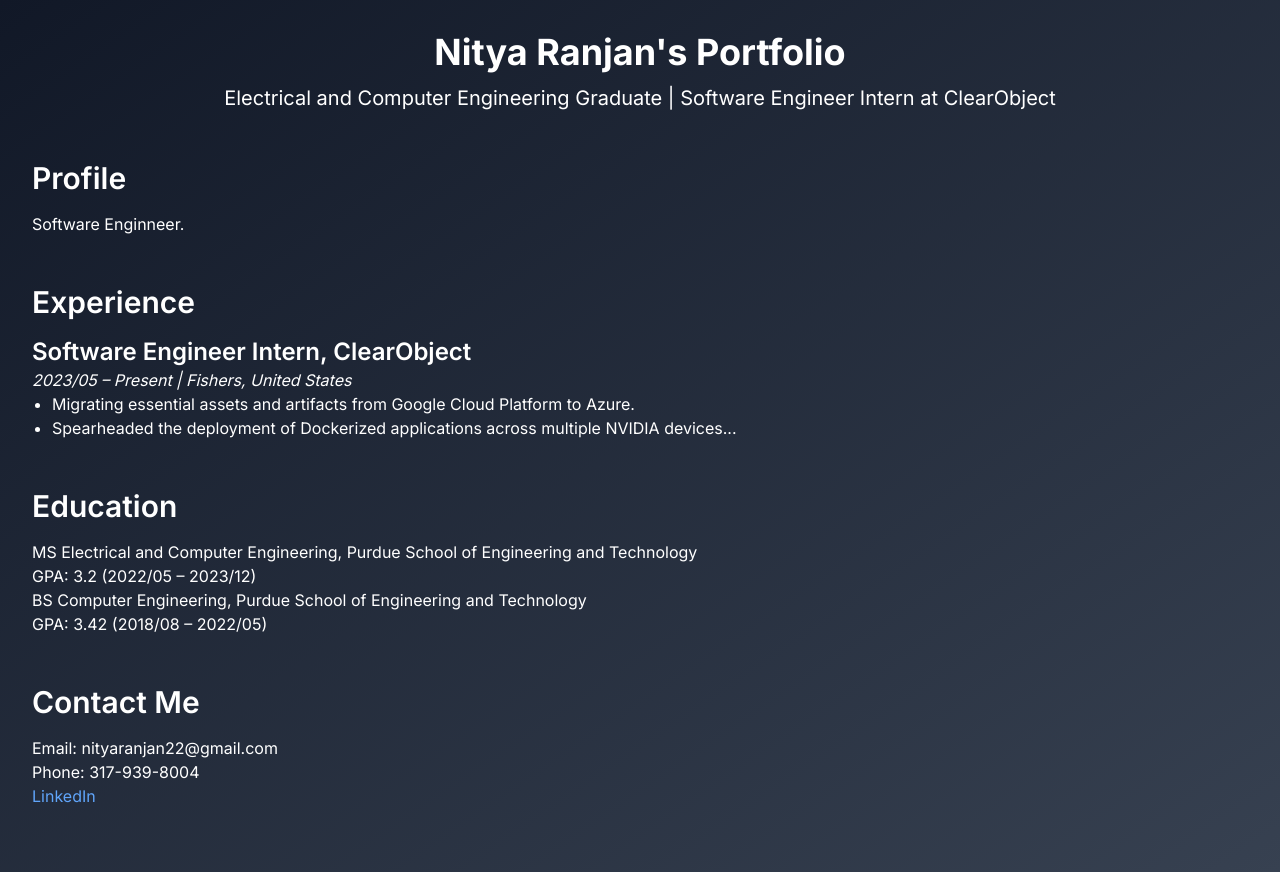
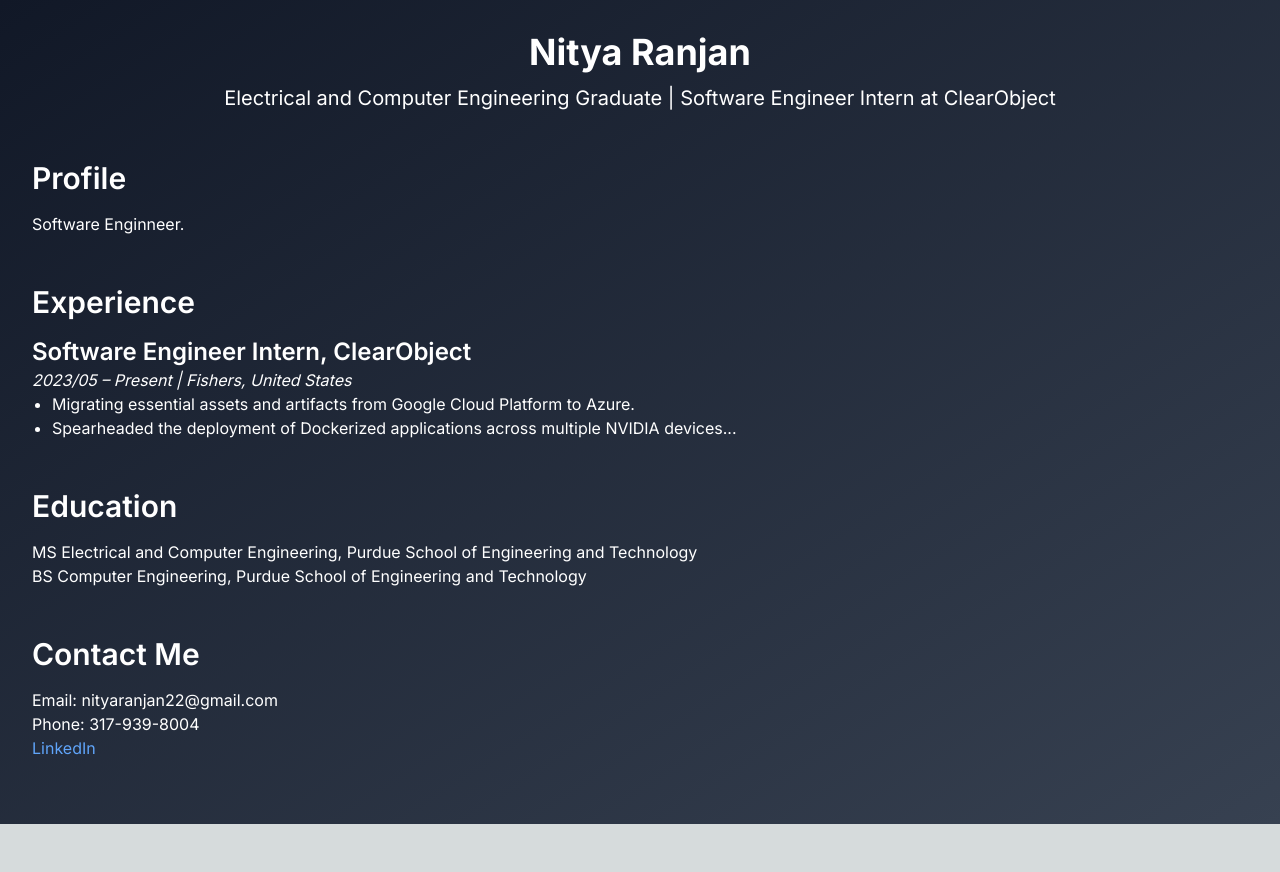
Before and after one commit to nityaranjan22/nextjs-portfolio, a Next.js app: page / in a window 1280 px wide. After the commit the page ends 824 px from the top, so only its background shows below. Built offline with nearby package versions, Linux system fonts and the light colour scheme.

Commit message:
Update page.tsx

```diff
--- a/app/page.tsx
+++ b/app/page.tsx
@@ -7,7 +7,7 @@ export default function Portfolio() {
       <main className="min-h-screen bg-gradient-to-br from-gray-900 to-gray-700 text-white p-8">
         {/* Hero Section */}
         <section className="text-center">
-          <h1 className="text-4xl font-bold">Nitya Ranjan&apos;s Portfolio</h1>
+          <h1 className="text-4xl font-bold">Nitya Ranjan</h1>
           <p className="mt-3 text-xl">Electrical and Computer Engineering Graduate | Software Engineer Intern at ClearObject</p>
         </section>
 
@@ -41,9 +41,7 @@ export default function Portfolio() {
           <p className="mt-4">
             MS Electrical and Computer Engineering, Purdue School of Engineering and Technology
           </p>
-          <p>GPA: 3.2 (2022/05 &ndash; 2023/12)</p>
           <p>BS Computer Engineering, Purdue School of Engineering and Technology</p>
-          <p>GPA: 3.42 (2018/08 &ndash; 2022/05)</p>
           {/* Add more educational details if necessary */}
         </section>
 
```
